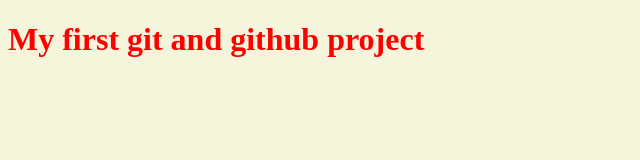
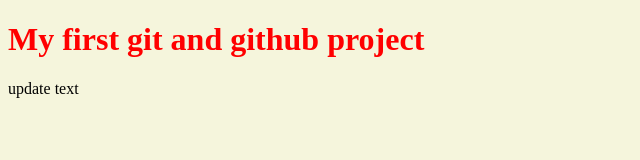
Before and after one commit to purva1908/myproject, a plain HTML site: page index.html in a window 1280 px wide. Shown: the full height of the page, 0-640 px from the left. Drawn offline with Linux system fonts and the light colour scheme.

Commit message:
update text

```diff
--- a/index.html
+++ b/index.html
@@ -14,5 +14,7 @@
     </head>
     <body>
       <h1>My first git and github project</h1>
+
+      <p> update text</p>
     </body>
 </html>
```
